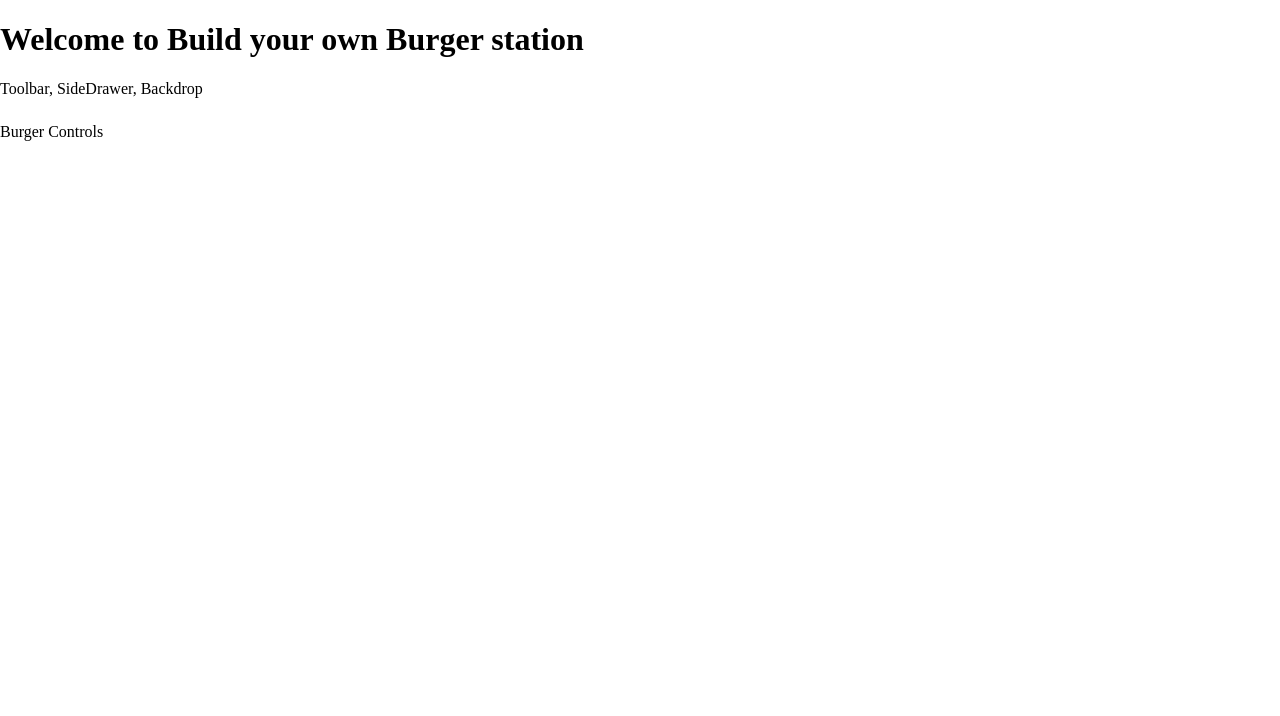
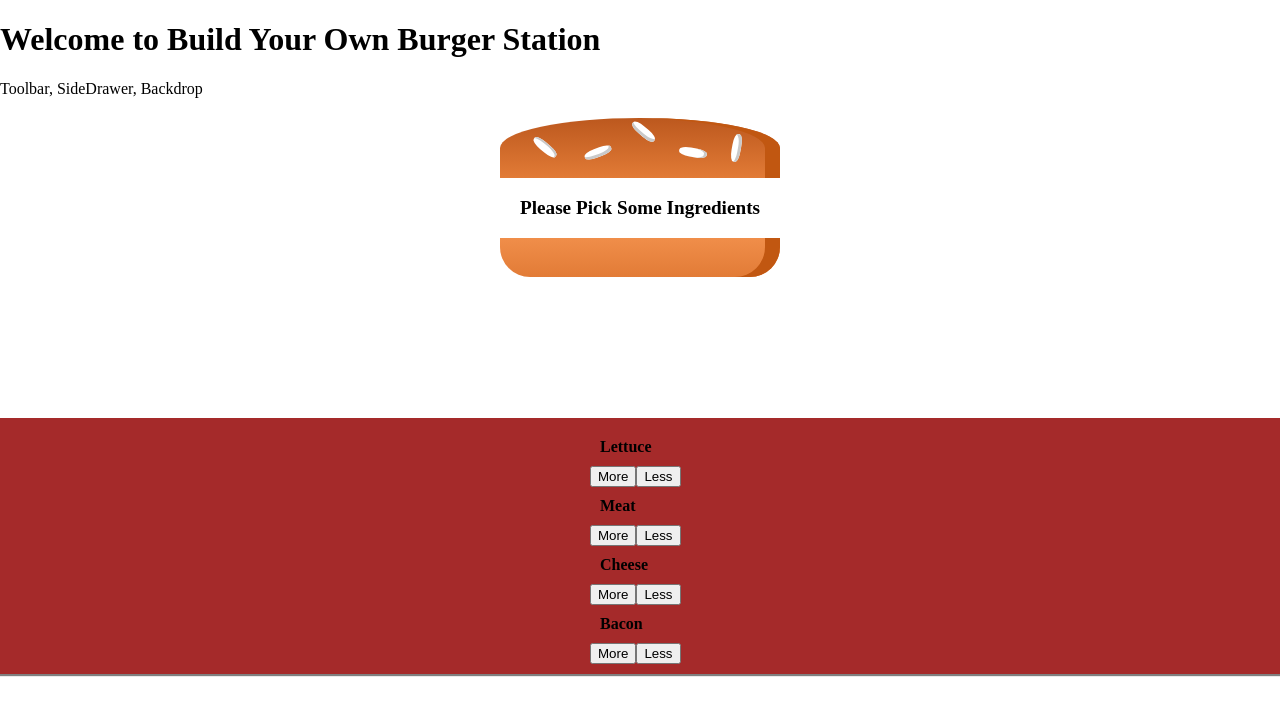
Before and after one commit to AndyMMunro/Burger.io, a React (Create React App) app: page / in a window 1280 px wide. Shown: the top 716 px of the page. Built offline with nearby package versions, Linux system fonts and the light colour scheme; a web font is replaced by a local one.

Commit message:
added buttons and button functions to burger with pricing state as well as button disabled ability

```diff
--- a/src/App.js
+++ b/src/App.js
@@ -1,14 +1,14 @@
 import React, {Component} from 'react';
 import Layout from './components/Layout/Layout';
 import BurgerBuilder from './containers/BurgerBuilder/BurgerBuilder'
-
 
 class App extends Component {
   render() {
     return(
       <div>
-        <h1>Welcome to Build your own Burger station</h1>
+        <h1>Welcome to Build Your Own Burger Station</h1>
         <Layout>
+
           <BurgerBuilder/>
 
         </Layout>
--- /dev/null
+++ b/src/components/Burger/BuildControls/BuildControl/BuildControl.js
@@ -0,0 +1,14 @@
+import React from 'react';
+import classes from './BuildControl.module.css';
+
+const buildControls =(props) =>(
+
+  <div className={classes.BuildControls} >
+    <div className={classes.Label} >{props.label}</div>
+    <button className={classes.More} onClick={props.addIngredientHandler} >More</button>
+    <button className={classes.Less} onClick={props.removeIngredientHandler}>Less</button>
+  </div>
+
+);
+
+export default buildControls;
--- /dev/null
+++ b/src/components/Burger/BuildControls/BuildControl/BuildControl.module.css
@@ -0,0 +1,56 @@
+.BuildControl {
+  display: flex;
+  justify-content: space-between;
+  align-items: center;
+  margin: 5px 0;
+}
+
+.BuildControl button {
+  display: block;
+  font: inherit;
+  padding: 5px;
+  margin: 0 5px;
+  width: 80px;
+  border: 1px solid #AA6817;
+  cursor: pointer;
+  outline: none;
+}
+
+.BuildControl button:disabled {
+  background-color: #AC9980;
+  border: 1px solid #7E7365;
+  color: #ccc;
+  cursor: default;
+}
+
+.BuildControl button:hover:disabled {
+  background-color: #AC9980;
+  color: #ccc;
+  cursor: not-allowed;
+}
+
+.Label {
+  padding: 10px;
+  font-weight: bold;
+  width: 80px;
+}
+
+.BuildControl .Less {
+  background-color: #D39952;
+  color: white;
+}
+
+.BuildControl .More {
+  background-color: #8F5E1E;
+  color: white;
+}
+
+.BuildControl .Less:hover, .BuildControl .Less:active {
+  background-color: #DAA972;
+  color: white;
+}
+
+.BuildControl .More:hover,.BuildControl .More:active {
+  background-color: #99703F;
+  color: white;
+}
--- /dev/null
+++ b/src/components/Burger/BuildControls/BuildControls.js
@@ -0,0 +1,28 @@
+import React from 'react';
+import classes from './BuildControls.module.css'
+import BuildControl from './BuildControl/BuildControl';
+
+const controls = [
+  {label: 'Lettuce', type: 'lettuce'},
+  {label: 'Meat', type: 'meat'},
+  {label: 'Cheese', type: 'cheese'},
+  {label: 'Bacon', type: 'bacon'}
+]
+
+const buildControls = (props) =>(
+  <div className={classes.BuildControls}>
+
+    {controls.map(control =>(
+      <BuildControl
+        key={control.label}
+        label={control.label}
+        addIngredientHandler={()=> props.addIngredientHandler(control.type)}
+        removeIngredientHandler={()=> props.removeIngredientHandler(control.type)}
+        disabledInfo ={props.disabledInfo}
+        />
+    ))}
+
+  </div>
+);
+
+export default buildControls;
--- /dev/null
+++ b/src/components/Burger/BuildControls/BuildControls.module.css
@@ -0,0 +1,10 @@
+.BuildControls{
+  width: 100%;
+  background-color: brown;
+  display: flex;
+  flex-flow: column;
+  align-items: center;
+  box-shadow: 0 2px 1px gray;
+  margin: auto;
+  padding: 10px 0;
+}
--- a/src/components/Burger/Burger.js
+++ b/src/components/Burger/Burger.js
@@ -4,13 +4,37 @@ import classes from './Burger.module.css'
 
 const burger = (props) => {
 
+// here we are transforming the state object from burgerBuilder to an array of
+// just the strings from the state not the assigned values
+// this is being done with Object.keys which is built into react
+
+  let transformedIngredients = Object.keys(props.ingredients)
+      .map(ingKey => {
+// here we are adding the values to the string ie the amounts of ingredients
+        return [...Array(props.ingredients[ingKey])] //looks like this [ , ]
+
+        // now we are taking the ingkey (the name of the ingredients) and paring them with
+        // there indexes to result in an ingredient with an amount attached
+        .map((_, index) => {
+          return <BurgerIngredients key={ingKey + index} type = {ingKey} />
+        });
+      })
+// reduce is a built into JS and flatens the array or combines it into one value
+// this allows us to see its value as a whole
+      .reduce((arr, el)=>{
+        return arr.concat(el)
+      }, []);
+
+      if (transformedIngredients.length ===0){
+        transformedIngredients = <p>Please Pick Some Ingredients</p>
+      }
+
+  console.log(transformedIngredients);
+
   return(
-    <div classes={classes.Burger}>
+    <div className={classes.Burger}>
       <BurgerIngredients type="bread-top" />
-      <BurgerIngredients type="lettuce" />
-      <BurgerIngredients type="cheese" />
-      <BurgerIngredients type="bacon" />
-      <BurgerIngredients type="meat" />
+      {transformedIngredients}
       <BurgerIngredients type="bread-bottom" />
     </div>
   );
--- a/src/components/Burger/Burger.module.css
+++ b/src/components/Burger/Burger.module.css
@@ -2,7 +2,7 @@
   width: 100%;
   margin: auto;
   height: 250px;
-  overflow: scroll;
+  /* overflow: scroll; */
   text-align: center;
   font-weight: bold;
   font-size: 1.2rem;
--- a/src/containers/BurgerBuilder/BurgerBuilder.js
+++ b/src/containers/BurgerBuilder/BurgerBuilder.js
@@ -1,15 +1,75 @@
 import React, {Component} from 'react';
 import Aux from '../../hoc/Auxiliary';
-import Burger from '../../components/Burger/Burger'
+import Burger from '../../components/Burger/Burger';
+import BuildControls from '../../components/Burger/BuildControls/BuildControls';
 
+const INGREDIENT_PRICES = {
+  lettuce: .5,
+  cheese: .75,
+  meat: 1.50,
+  bacon: 1
+}
 
 class BurgerBuilder extends Component {
+
+  // this is the amount of ingredients that are allowed.
+  // these keys have to === the ones in BurgerIngredients or
+  // the burger mapping will not work
+  state= {
+    ingredients: {
+      lettuce: 0,
+      bacon: 0,
+      cheese: 0,
+      meat: 0
+    },
+    totalPrice: 5
+  }
+
+  addIngredientHandler =(type) => {
+    const oldIngCount = this.state.ingredients[type];
+    const upDatedIngCount = oldIngCount + 1;
+    const updatedIngredients = {
+      ...this.state.ingredients
+    };
+    updatedIngredients[type] = upDatedIngCount;
+    const priceAddition = INGREDIENT_PRICES[type];
+    const oldPrice = this.state.totalPrice;
+    const newPrice = oldPrice + priceAddition;
+    this.setState({totalPrice: newPrice, ingredients: updatedIngredients})
+  };
+
+  removeIngredientHandler = (type) =>{
+    const oldIngCount = this.state.ingredients[type];
+    if (oldIngCount <= 0){
+      return;
+    }
+    const upDatedIngCount = oldIngCount - 1;
+    const updatedIngredients = {
+      ...this.state.ingredients
+    };
+    updatedIngredients[type] = upDatedIngCount;
+    const priceDeduction = INGREDIENT_PRICES[type];
+    const oldPrice = this.state.totalPrice;
+    const newPrice = oldPrice - priceDeduction;
+    this.setState({totalPrice: newPrice, ingredients: updatedIngredients})
+
+  }
+
   render(){
-
+    const disableInfo = {
+      ...this.state.ingredients
+    };
+    for(let key in disableInfo){
+      disableInfo[key] = disableInfo[key] <= 0
+    }
     return(
       <Aux>
-        <Burger/>
-        <div>Burger Controls</div>
+        <Burger ingredients={this.state.ingredients} />
+        <BuildControls
+        addIngredientHandler={this.addIngredientHandler}
+        removeIngredientHandler={this.removeIngredientHandler}
+        disableInfo={disableInfo}
+        />
       </Aux>
     );
   }
```
